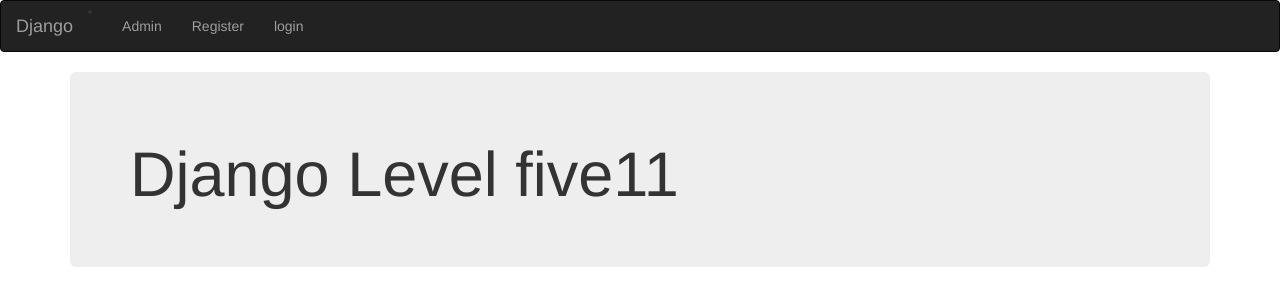
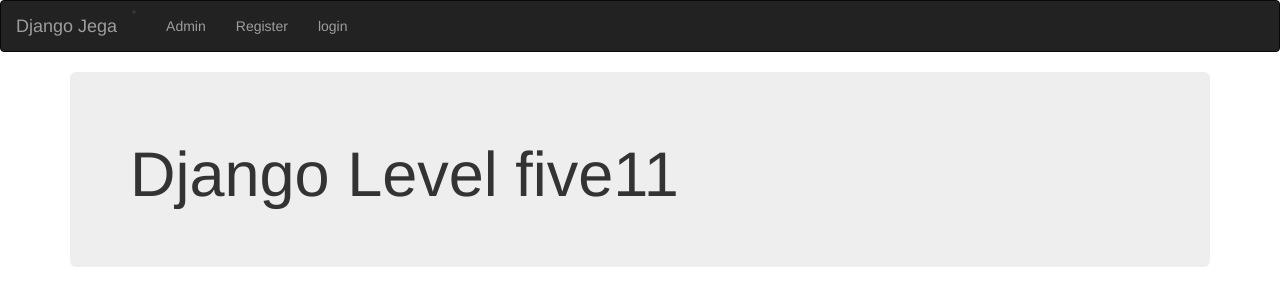
Before and after one commit to jegawaran/django_learning_login, a Django app: page /index/ in a window 1280 px wide. Shown: the top 306 px of the page. Run offline with Django 3.2, Linux system fonts and the light colour scheme; some libraries are stand-ins or nearby versions.

Commit message:
base html label changed

```diff
--- a/djlevelfive/templates/basic_app/base.html
+++ b/djlevelfive/templates/basic_app/base.html
@@ -8,7 +8,7 @@
 <body>
  <nav class="navbar navbar-inverse">
         <div class="navbar-header">
-          <li><a class="navbar-brand" href="{% url 'index' %}">Django</a></li>
+          <li><a class="navbar-brand" href="{% url 'index' %}">Django Jega</a></li>
         </div>
         <div class="container">
         <ul class="nav navbar-nav">
```
